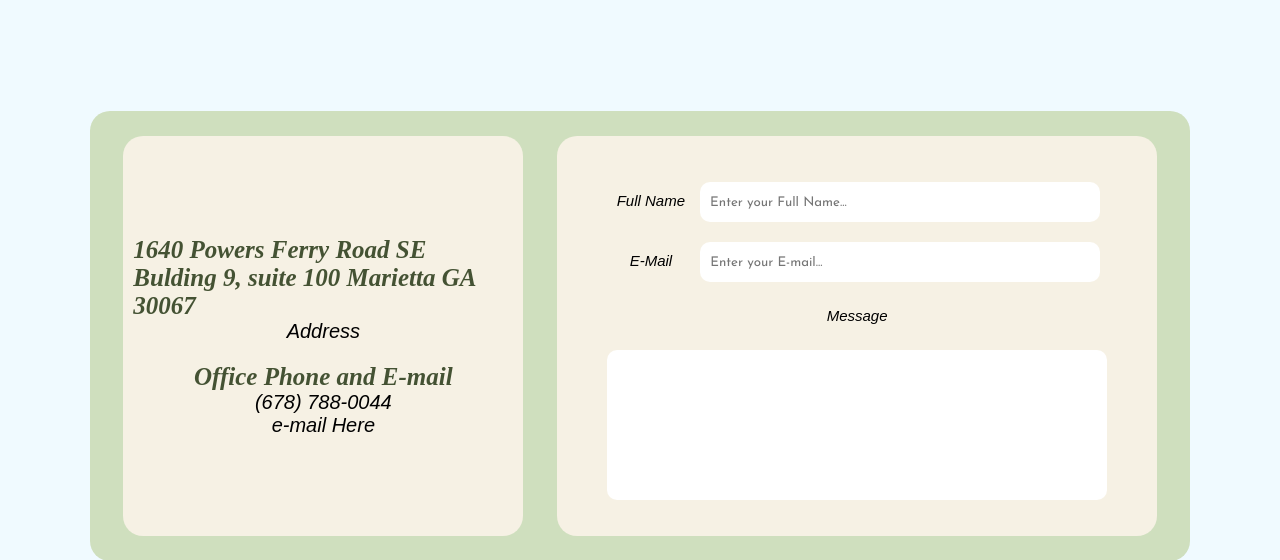
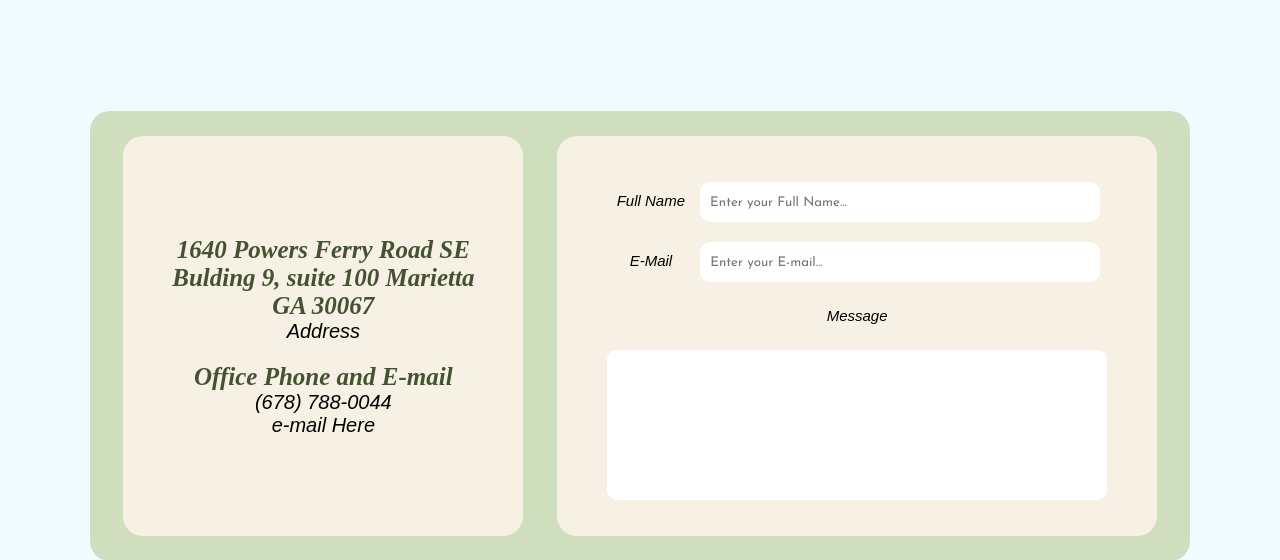
Before and after one commit to Andy2020code/Therapist-server, a Flask app: page /take-action in a window 1280 px wide. Shown: the part 639-1199 px from the top of the page. Run offline with Flask 3, Linux system fonts and the light colour scheme; some web fonts are replaced.

Commit message:
Update take-action.css

```diff
--- a/static/css/take-action.css
+++ b/static/css/take-action.css
@@ -251,7 +251,8 @@
     flex-direction: column;
     justify-content: center;
     align-items: center;
-    margin: 10px 10px;
+    margin: 10px 40px;
+    text-align: center;
   }
 
   .ohbhh{
```
